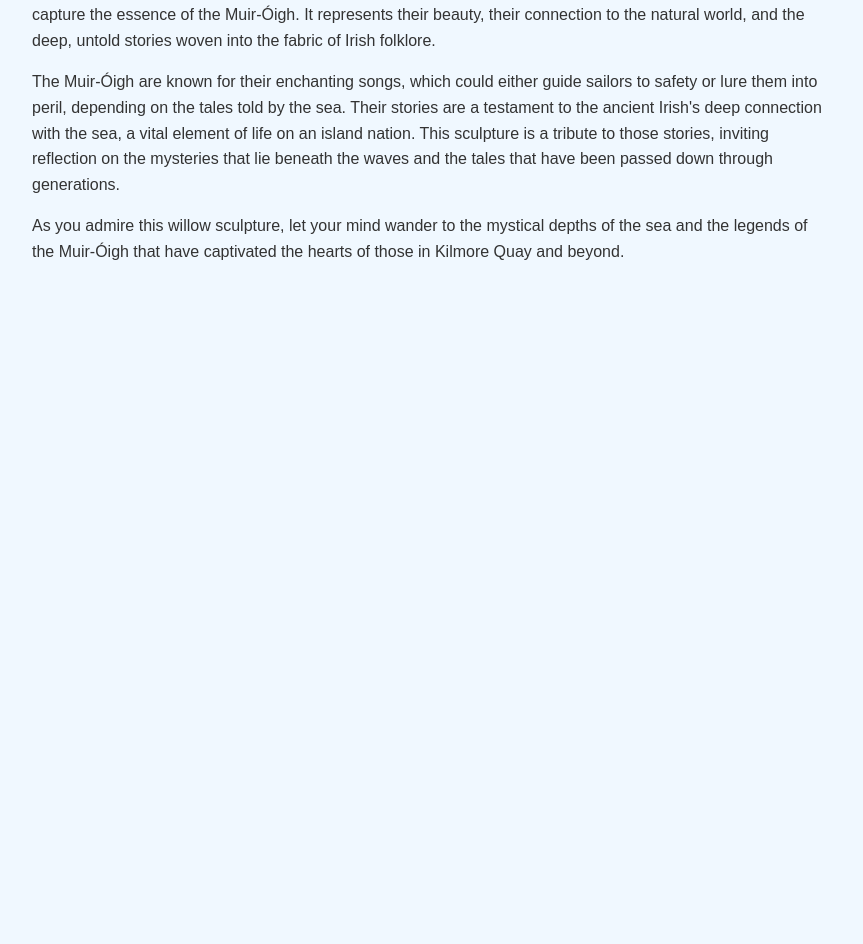
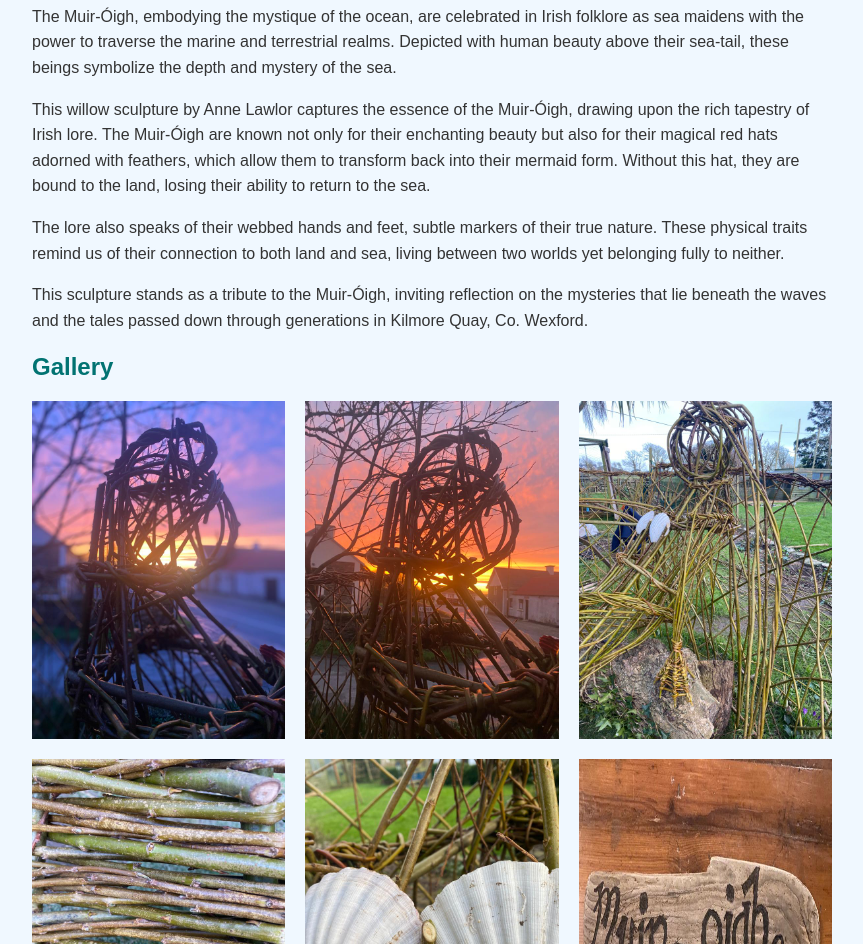
Before and after one commit to xemmett/muir-oigh, a plain HTML site: page index.html in a window 1280 px wide. Shown: the part 236-1180 px from the top of the page, without its empty margins (208-1071 px from the left). Before the commit the page ends 800 px from the top, so only its background shows below. Drawn offline with Linux system fonts and the light colour scheme.

Commit message:
overhaul

```diff
--- a/index.html
+++ b/index.html
@@ -4,7 +4,11 @@
 <head>
     <meta charset="UTF-8">
     <meta name="viewport" content="width=device-width, initial-scale=1.0">
+    <meta name="description"
+        content="Explore the mystical Muir-Óigh through Anne Lawlor's willow sculpture in Kilmore Quay, Co. Wexford. Discover the lore, including the tale of the red hat, and connect with us on social media.">
+    <link rel="icon" href="favicon.ico" type="image/x-icon">
     <title>Muir-Óigh of Kilmore Quay</title>
+    <link rel="stylesheet" href="https://cdnjs.cloudflare.com/ajax/libs/font-awesome/5.15.3/css/all.min.css">
     <style>
         body {
             font-family: Arial, sans-serif;
@@ -20,32 +24,94 @@
             padding: 20px;
         }
 
-        h1 {
+        h1,
+        h2 {
             color: #017372;
         }
 
         p {
             line-height: 1.6;
         }
+
+        .social-links {
+            display: flex;
+            align-items: center;
+            margin-top: 20px;
+        }
+
+        .social-icon {
+            margin-right: 8px;
+        }
+
+        .images-section {
+            display: flex;
+            flex-wrap: wrap;
+            gap: 20px;
+            /* This adds space between the images */
+            justify-content: center;
+            /* This will center the images in the container */
+            margin-top: 20px;
+        }
+
+        .images-section img {
+            flex: 0 1 auto;
+            /* Do not grow, but allow shrink */
+            width: calc(50% - 10px);
+            /* Adjust width for 2 images per row, accounting for the gap */
+            height: auto;
+            /* Maintain aspect ratio */
+        }
+
+        /* Responsive layout for desktop */
+        @media (min-width: 768px) {
+            .images-section img {
+                width: calc(33.333% - 13.333px);
+                /* Adjust width for 3 images per row */
+            }
+        }
     </style>
 </head>
 
 <body>
     <div class="container">
+        <img src="logo.png" alt="Logo"
+            style="max-width: 15%; height: auto; display: block; margin: 0 auto 20px;">
         <h1>The Muir-Óigh of Kilmore Quay</h1>
-        <p>The Muir-Óigh, a figure of Irish mythology, embodies the mystique of the ocean, merging human traits with the
-            enigmatic allure of the sea. Resembling mermaids of lore, the Muir-Óigh are depicted as beautiful women who
-            live beneath the waves, in splendid underwater palaces made from the ocean's treasures.</p>
-        <p>This sculpture, crafted from the willow trees native to the lands surrounding Kilmore Quay, Co. Wexford,
-            seeks to capture the essence of the Muir-Óigh. It represents their beauty, their connection to the natural
-            world, and the deep, untold stories woven into the fabric of Irish folklore.</p>
-        <p>The Muir-Óigh are known for their enchanting songs, which could either guide sailors to safety or lure them
-            into peril, depending on the tales told by the sea. Their stories are a testament to the ancient Irish's
-            deep connection with the sea, a vital element of life on an island nation. This sculpture is a tribute to
-            those stories, inviting reflection on the mysteries that lie beneath the waves and the tales that have been
-            passed down through generations.</p>
-        <p>As you admire this willow sculpture, let your mind wander to the mystical depths of the sea and the legends
-            of the Muir-Óigh that have captivated the hearts of those in Kilmore Quay and beyond.</p>
+        <p>The Muir-Óigh, embodying the mystique of the ocean, are celebrated in Irish folklore as sea maidens with the
+            power to traverse the marine and terrestrial realms. Depicted with human beauty above their sea-tail, these
+            beings symbolize the depth and mystery of the sea.</p>
+        <p>This willow sculpture by Anne Lawlor captures the essence of the Muir-Óigh, drawing upon the rich tapestry of
+            Irish lore. The Muir-Óigh are known not only for their enchanting beauty but also for their magical red hats
+            adorned with feathers, which allow them to transform back into their mermaid form. Without this hat, they
+            are bound to the land, losing their ability to return to the sea.</p>
+        <p>The lore also speaks of their webbed hands and feet, subtle markers of their true nature. These physical
+            traits remind us of their connection to both land and sea, living between two worlds yet belonging fully to
+            neither.</p>
+        <p>This sculpture stands as a tribute to the Muir-Óigh, inviting reflection on the mysteries that lie beneath
+            the waves and the tales passed down through generations in Kilmore Quay, Co. Wexford.</p>
+
+        <h2>Gallery</h2>
+        <div class="images-section">
+            <!-- Placeholder for images; replace src with actual image paths -->
+            <img src="images/img1.jpeg" alt="Muir-Óigh Sculpture View 1">
+            <img src="images/img2.jpeg" alt="Muir-Óigh Sculpture View 2">
+            <img src="images/img3.jpeg" alt="Muir-Óigh Sculpture View 3">
+            <img src="images/img4.jpeg" alt="Muir-Óigh Sculpture View 4">
+            <img src="images/img5.jpeg" alt="Muir-Óigh Sculpture View 5">
+            <img src="images/img6.jpeg" alt="Muir-Óigh Sculpture View 6">
+            <img src="images/img7.jpeg" alt="Muir-Óigh Sculpture View 7">
+        </div>
+
+        <h2>Connect With Us</h2>
+        <div class="social-links">
+            <a href="https://instagram.com/createsannabanana" target="_blank" class="social-icon"><i
+                    class="fab fa-instagram"></i> Instagram</a>
+            <a href="https://www.facebook.com/profile.php?id=100046471933582" target="_blank" class="social-icon"><i
+                    class="fab fa-facebook"></i> Facebook</a>
+        </div>
+
+        <p>Created by Anne Lawlor. Follow her journey and discover more enchanting works through her social media
+            channels.</p>
     </div>
 </body>
 
```
Also changed, not shown: DALL·E 2024-02-23 16.23.01 - Design a simple yet captivating favicon that represents the mystical essence of a Muir-Óigh, the Irish sea maiden. The image should incorporate elemen.webp (added), android-chrome-192x192.png (added), android-chrome-512x512.png (added), apple-touch-icon.png (added), favicon-16x16.png (added), favicon-32x32.png (added), favicon.ico (added), images/img1.jpeg (added), images/img2.jpeg (added), images/img3.jpeg (added), images/img4.jpeg (added), images/img5.jpeg (added), images/img6.jpeg (added), images/img7.jpeg (added), 2 more files.
